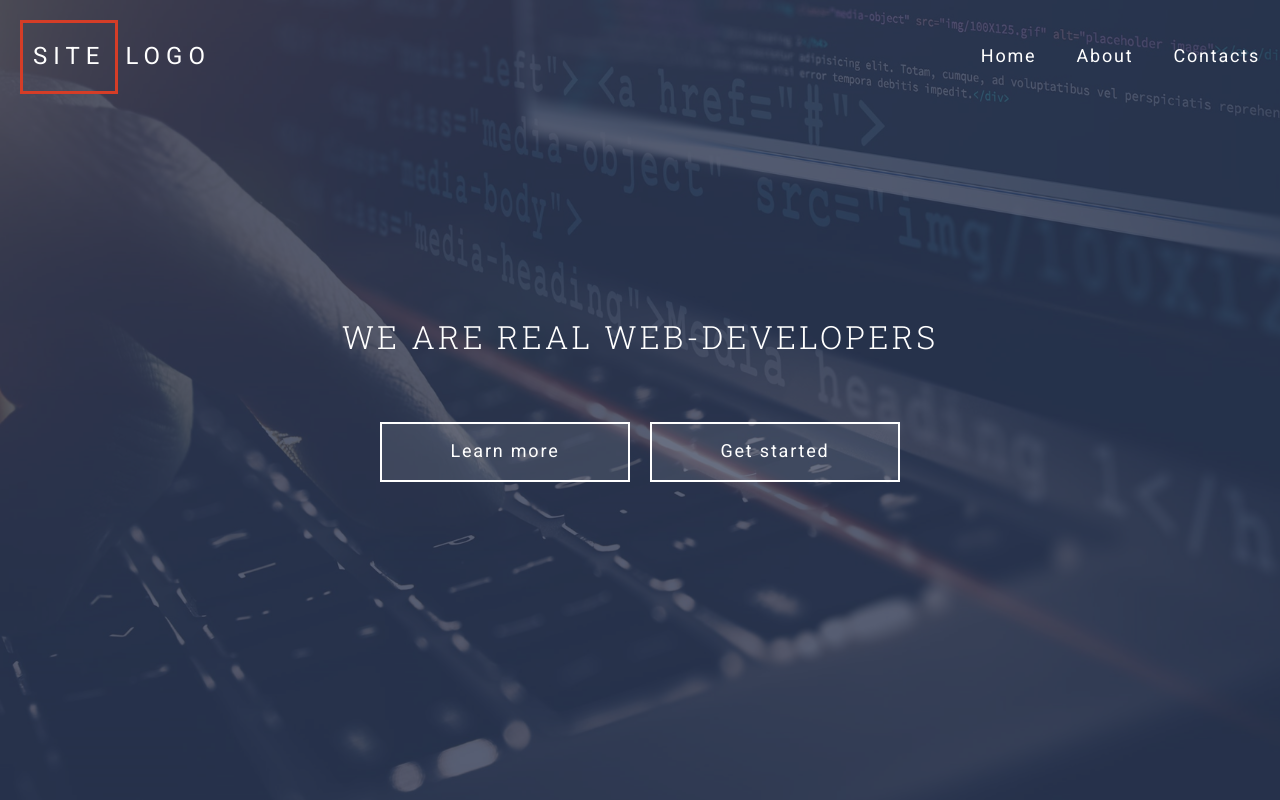
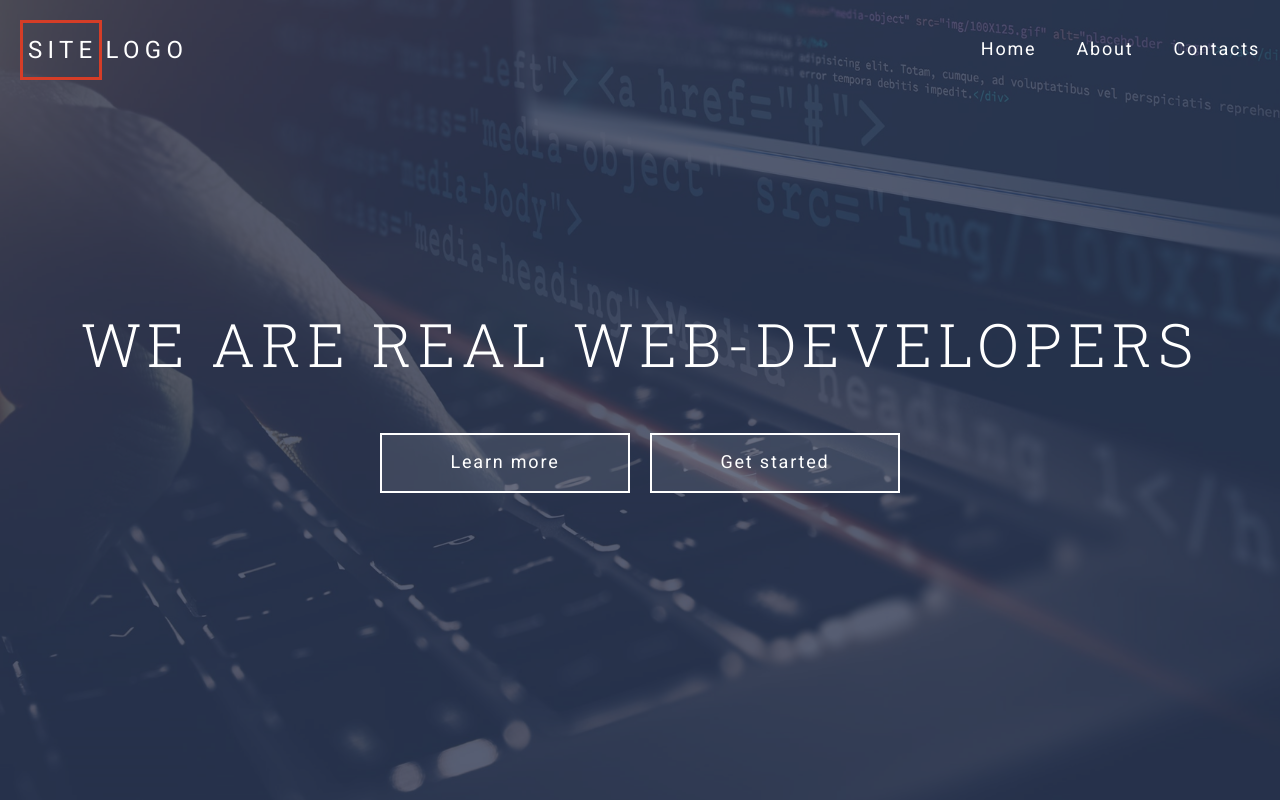
Before and after one commit to Vitalis-real/course_project, a website: page index.html in a window 1280 px wide. Drawn offline with Linux system fonts and the light colour scheme.

Commit message:
fit to size1

```diff
--- a/assets/scss/common/_typography.scss
+++ b/assets/scss/common/_typography.scss
@@ -15,7 +15,7 @@ html{
 
 h1{
 font-family: $font-header;
-font-size: 3,75rem;
+font-size: 3.75rem;
 letter-spacing: 0.1em;
 font-weight: 300;
 line-height: 1.2em;
--- a/assets/scss/components/header/_header-content.scss
+++ b/assets/scss/components/header/_header-content.scss
@@ -10,7 +10,7 @@ z-index: 1;
 }
 
   &__title{
-margin: 0 0 65px 0;
+margin: 0 0 53px 0;
 text-align: center;
   }
 
--- a/assets/scss/components/header/_header-logo.scss
+++ b/assets/scss/components/header/_header-logo.scss
@@ -1,19 +1,18 @@
 @use "../../presets/" as *;
 @use "../../mixins/" as *;
 
-.header-logo{
+.header-logo {
   font-size: 1.5rem;
-letter-spacing: 0.25em;
+  letter-spacing: 0.22em;
 
   &__link {
     display: block;
     padding: 20px 20px 20px 0;
-
   }
   &__accent {
     display: inline-block;
     border: 3px solid #d53d27;
-    padding: 20px 10px 20px 10px;
-    margin-right: 7px;
+    padding: 14px 1px 12px 5px;
+    margin-right: 4px;
   }
 }
--- a/assets/scss/components/header/_header-navbar.scss
+++ b/assets/scss/components/header/_header-navbar.scss
@@ -5,12 +5,11 @@
   display: grid;
   justify-items: end;
 
-
-  &__btn{
-    display: none
+  &__btn {
+    display: none;
   }
 
-  &__list{
+  &__list {
     @include unlist(0 (-$gap-sm) 0 0);
     display: grid;
     gap: $gap;
@@ -18,10 +17,8 @@
     grid-template-columns: repeat(auto-fit, minmax(30px, max-content));
     justify-content: end;
   }
-&__item{
 
-}
- &__link{
+  &__link {
     display: block;
     padding: $gap-sm;
     font-size: 1.125rem;
--- a/package.json
+++ b/package.json
@@ -3,11 +3,15 @@
   "version": "1.0.0",
   "main": "index.js",
   "license": "MIT",
+  "scripts": {
+    "editorconfig": "editorconfig-checker -exclude libs"
+  },
   "devDependencies": {
     "autoprefixer": "^10.4.8",
     "browser-sync": "^2.27.10",
     "css-mqpacker": "^7.0.0",
     "cssnano": "^5.1.13",
+    "editorconfig-checker": "^4.0.2",
     "gulp": "^4.0.2",
     "gulp-csscomb": "^3.1.0",
     "gulp-postcss": "^9.0.1",
```
Also changed, not shown: .github/workflows/EditorConfig.yml (added), .github/workflows/HTML5Validator.yml (added), assets/css/style.css, 1 other file. Lines whose indentation alone changed are shown as unchanged.
